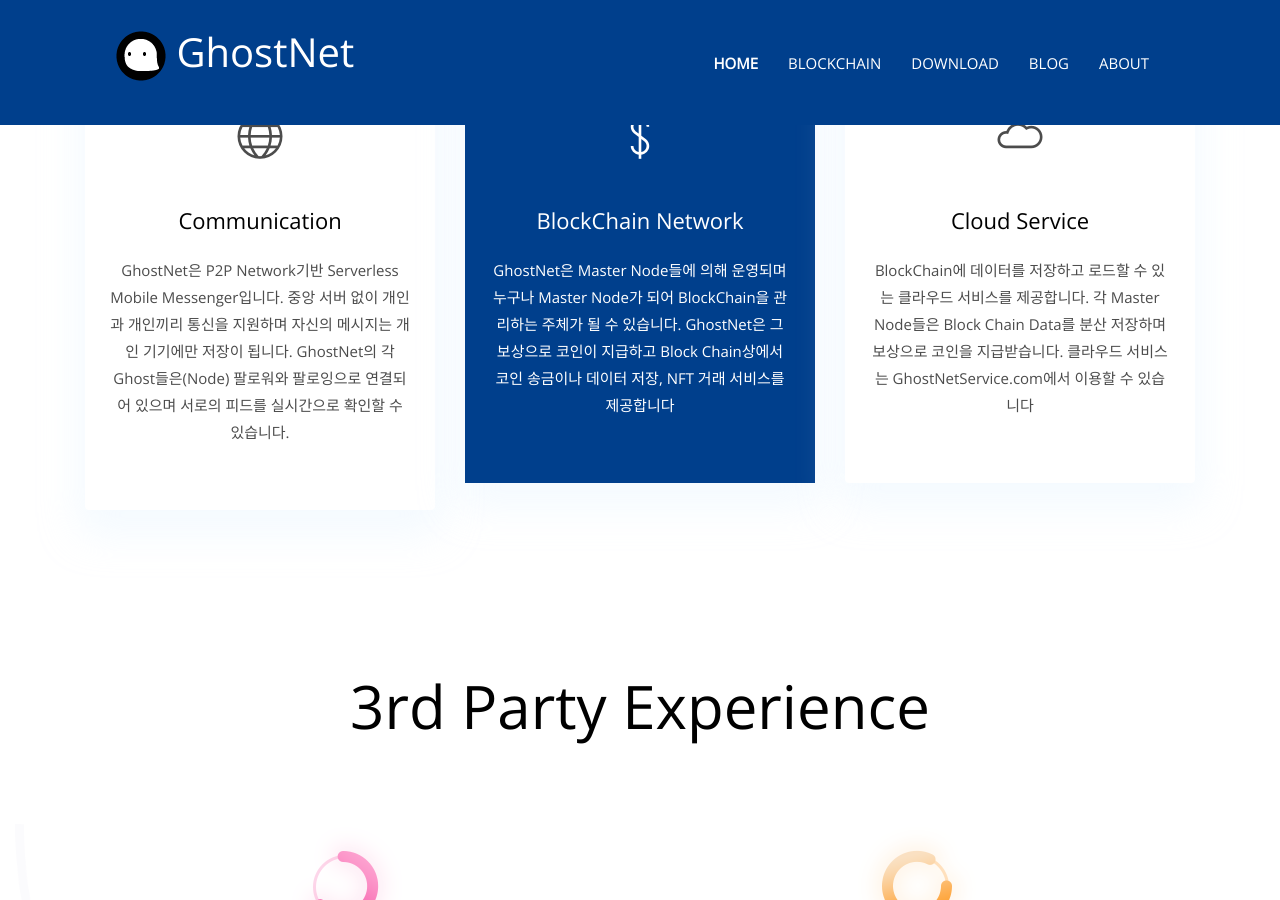
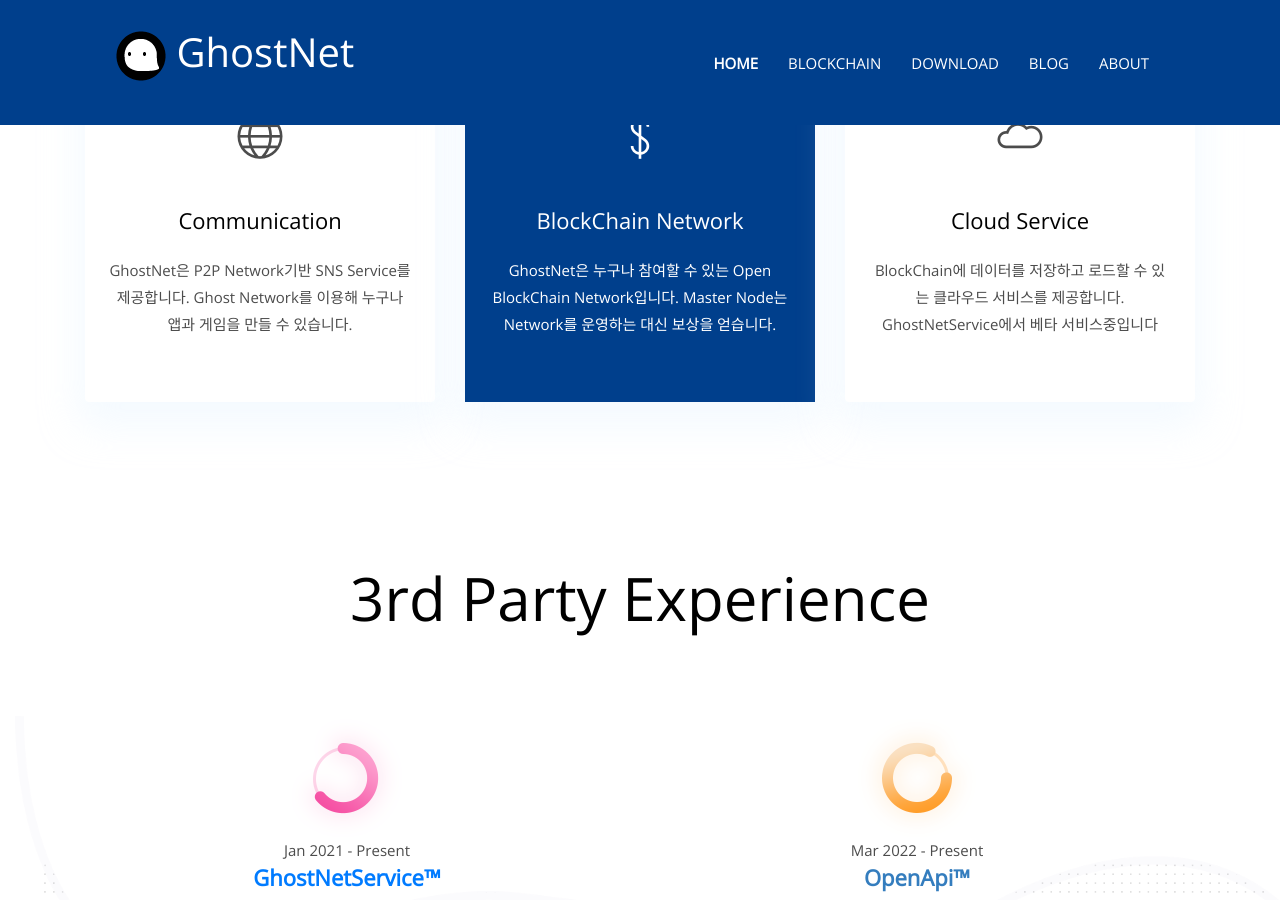
Before and after one commit to GhostNetBlog/GhostNetBlog.github.io, a Jekyll site: the page built from index.html, in a window 1280 px wide and 900 px high, scrolled down 1474 px. Built offline with Jekyll 4.4.1, drawn with Linux system fonts in a browser that asks for light colours; part of the change alters nothing that is shown; some of the changed text lies outside the part shown.

Commit message:
text 업데이트

```diff
--- a/_data/settings.yml
+++ b/_data/settings.yml
@@ -157,19 +157,19 @@ services:
   - {
       name: Communication,
       icon: ti-world,
-      description: "GhostNet은 P2P Network기반 Serverless Mobile Messenger입니다. 중앙 서버 없이 개인과 개인끼리 통신을 지원하며 자신의 메시지는 개인 기기에만 저장이 됩니다. GhostNet의 각 Ghost들은(Node) 팔로워와 팔로잉으로 연결되어 있으며 서로의 피드를 실시간으로 확인할 수 있습니다.",
+      description: "GhostNet은 P2P Network기반 SNS Service를 제공합니다. Ghost Network를 이용해 누구나 앱과 게임을 만들 수 있습니다.",
       active: ,# Add true to select section
     }
   - {
       name: BlockChain Network,
       icon: ti-money,
-      description: "GhostNet은 Master Node들에 의해 운영되며 누구나 Master Node가 되어 BlockChain을 관리하는 주체가 될 수 있습니다. GhostNet은 그 보상으로 코인이 지급하고 Block Chain상에서 코인 송금이나 데이터 저장, NFT 거래 서비스를 제공합니다",
+      description: "GhostNet은 누구나 참여할 수 있는 Open BlockChain Network입니다. Master Node는 Network를 운영하는 대신 보상을 얻습니다.",
       active: true, # Add true to select section
     }
   - {
       name: Cloud Service,
       icon: ti-cloud,
-      description: "BlockChain에 데이터를 저장하고 로드할 수 있는 클라우드 서비스를 제공합니다. 각 Master Node들은 Block Chain Data를 분산 저장하며 보상으로 코인을 지급받습니다. 클라우드 서비스는 GhostNetService.com에서 이용할 수 있습니다",
+      description: "BlockChain에 데이터를 저장하고 로드할 수 있는 클라우드 서비스를 제공합니다. GhostNetService에서 베타 서비스중입니다",
       active: ,# Add true to select section
     }
 
--- /dev/null
+++ b/_posts/2022-09-24-architecture.markdown
@@ -0,0 +1,21 @@
+---
+layout: post
+title:  "GhostNet 초기 Architecture"
+date:   2022-09-24 08:44:00 +0900
+image:  /assets/images/blog/ghostnet_structure.drawio.png
+author: Ghost
+---
+
+**GhostNet App은 Xamarin 기반으로 개발되었으나 Core는 분리되어 있다. 위 그림은 GhostNet의 Architecture를 보여준다. Layer 구조를 채택하였으며 철저히 단방향 의존성을 기준으로 구현되었다.**
+
+여러 Platform과 Server, Client을 분리 개발하기에는 시간이 많지 않았고 사용자의 Network환경에 따라 Master 노드가 될 수 있는 여부가 달라졌기 때문에 하나의 App에 Server와 Client를 모두 담아서 Release하였다.
+
+그렇지만 Server와 Client 모듈의 의존성을 분리하여 설계하였고 향후 3rd Party 앱을 지원하기 위해 Client 모듈을 분리가 잘 될 수 있도록 설계하였다.
+
+그 덕분에 Nuget Package로 Client Api를 분리하는 작업을 진행할 때 쉽게 할 수 있었다. 현재는 GhostOpenApi라는 이름으로 Nuget 사이트에 업로드 되어 있으며 Unity앱을 개발하면서 사용성을 개선하고 있다.
+
+
+#### Xamarin + UI Layer
+Xamarin의 개발 프로젝트 구조를 보면 Core의 공용 프로젝트가 있고 각 Platform의 Native Code를 작성할 수 있는 프로젝트로 나뉘어저 있다. 여기서 최대한 신경쓴 점은 UI가 각 Platform에 독립적으로 설계되고 동일한 UI를 보여줄 수 있도록 한 점이다. PoC 버전이더라도 향후에 플랫폼이 확장할 경우를 생각하여 분리가 가능하도록 설계할 필요가 있었다.
+
+물론, Native Code를 사용할 수 밖에 없는 부분이 존재한다. Alram이라든지 image processing은 각 Platform이 지원하는 인터페이스를 사용해야한다.
```
Also changed, not shown: assets/images/blog/ghostnet_structure.drawio.png (added).
